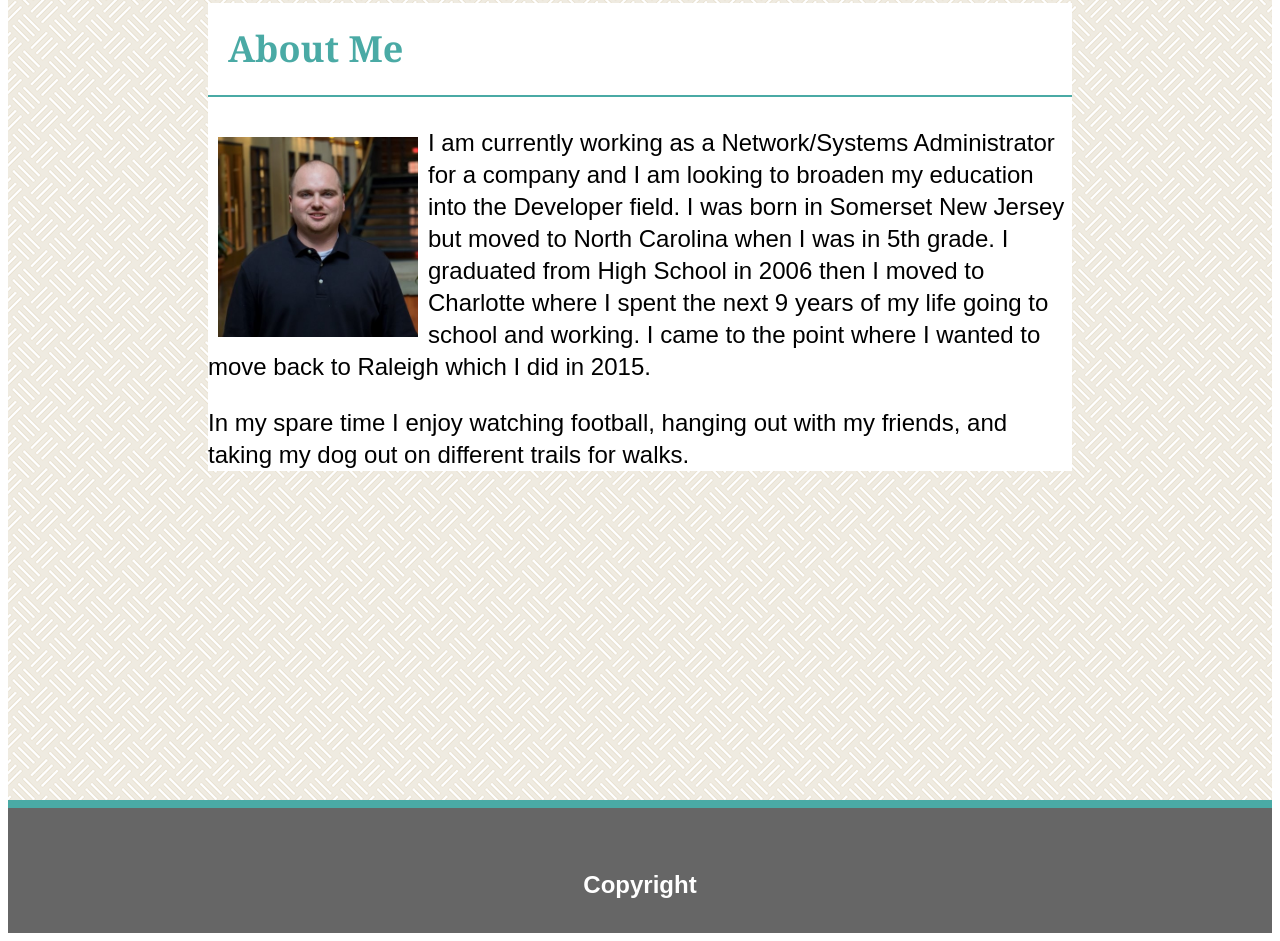
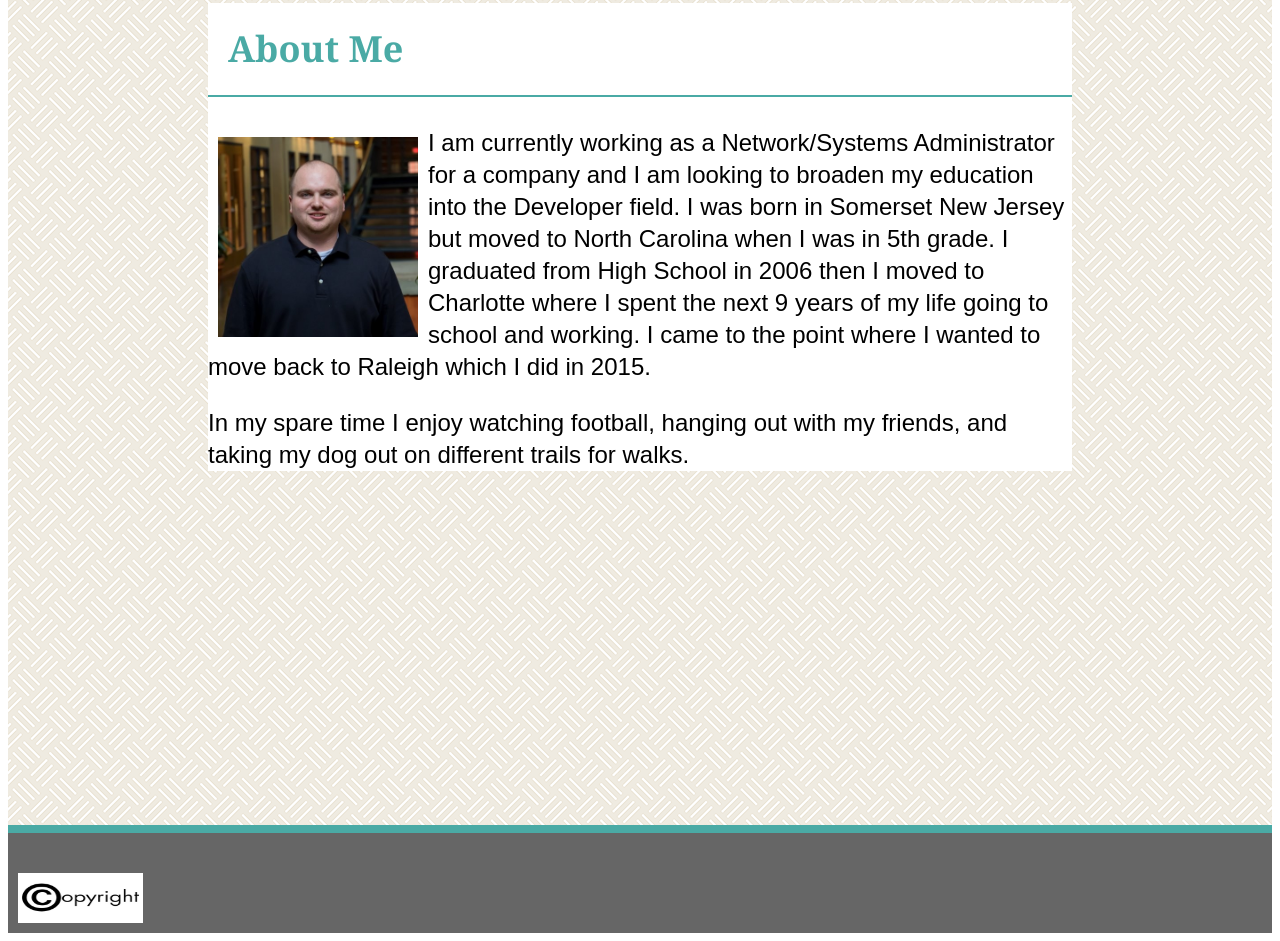
Before and after one commit to bakeradam07/Basic-Portfolio, a plain HTML site: page index.html in a window 1280 px wide. Shown: the part 173-1114 px from the top of the page. Drawn offline with Linux system fonts and the light colour scheme.

Commit message:
Adding an image for the copyright

```diff
--- a/Assets/Css/style.css
+++ b/Assets/Css/style.css
@@ -56,6 +56,15 @@ a {
         height: 200px;
         float: left;
     }
+
+.copyright {
+        float: inline-start;
+        padding: 10px;
+        width: 125px;
+        height: 50px;
+}
+
+
 table{
         font-family: Arial, Helvetica, sans-serif;
         border-collapse: collapse;
--- a/index.html
+++ b/index.html
@@ -24,7 +24,7 @@
             </div>
         </section>
         <footer>
-            <h4>Copyright</h4>
+            <img class="copyright" src="Assets/Images/copyright.png">
         </footer>
     </body>
 </html>
```
Also changed, not shown: Portfolio.html (+1 -1 lines), contact.html (+1 -1 lines), Assets/Images/copyright.png (added).
